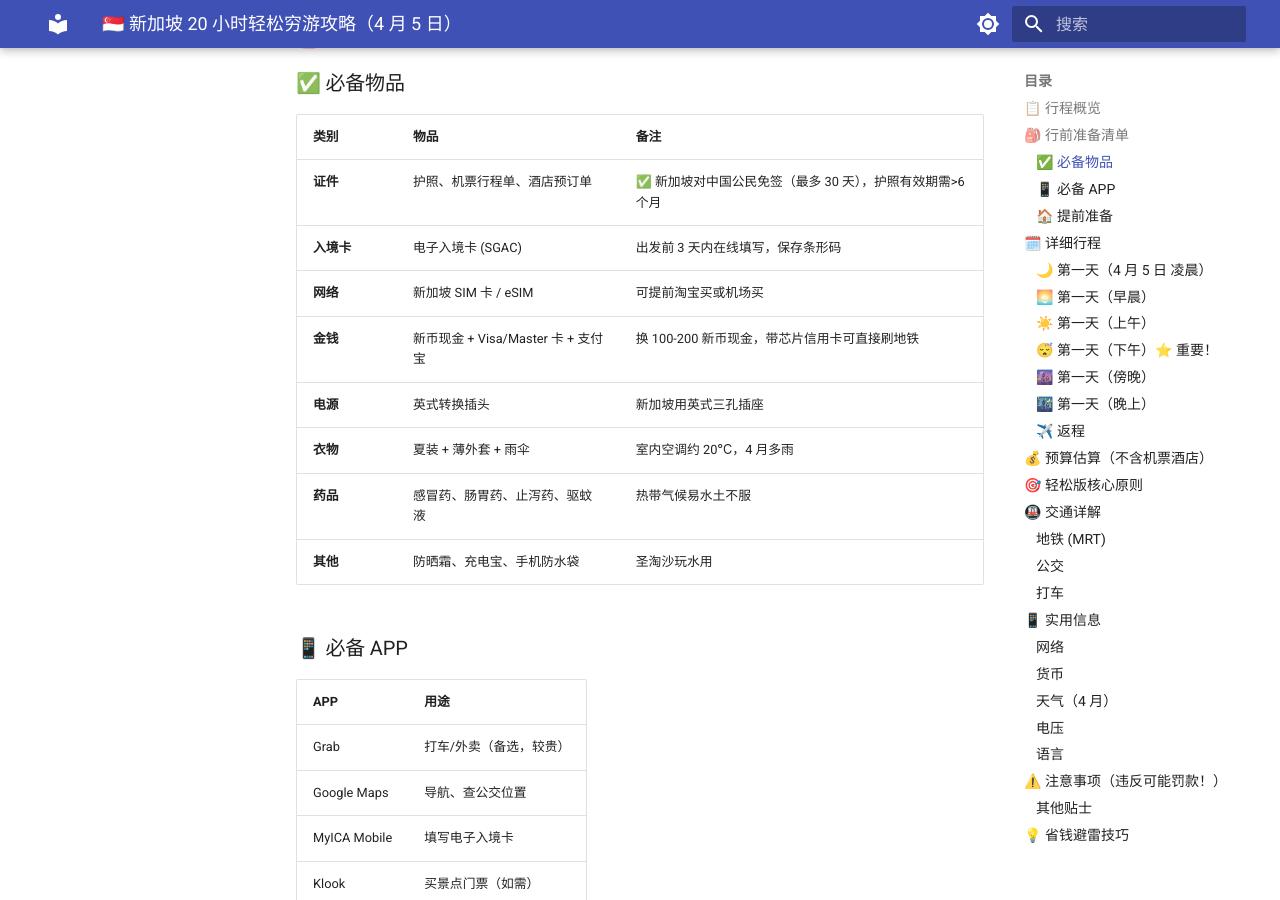
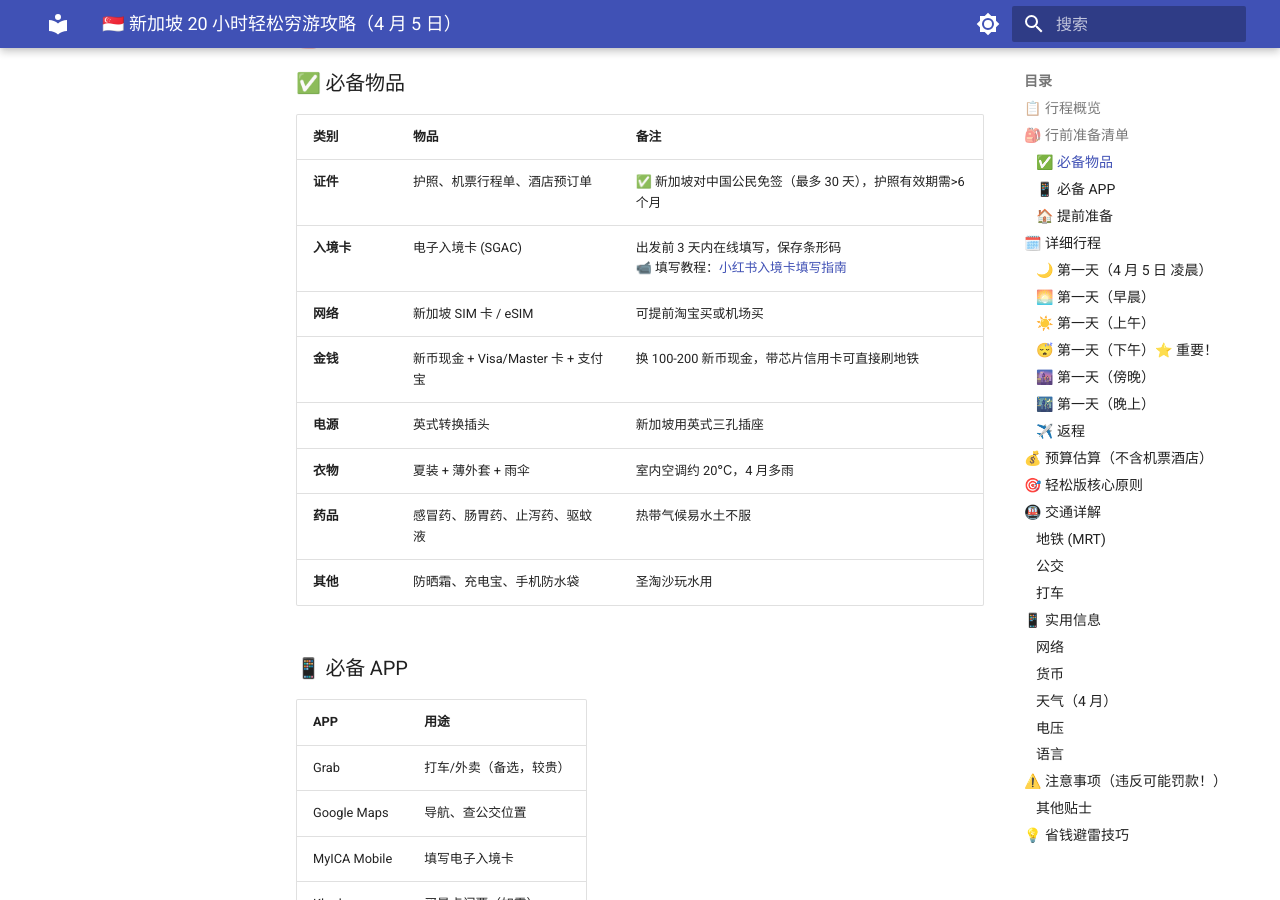
Before and after one commit to Alone0310haha/personal-knowledge-base, an MkDocs documentation site: the page built from docs/新加坡 20 小时轻松穷游攻略（4 月 5 日）.md, in a window 1280 px wide and 900 px high, scrolled down 709 px. Built offline with MkDocs 1.6.1 and Material for MkDocs 9.7.7, drawn with Linux system fonts in a browser that asks for light colours.

Commit message:
docs: 添加入境卡填写教程链接

```diff
--- a/docs/新加坡 20 小时轻松穷游攻略（4 月 5 日）.md
+++ b/docs/新加坡 20 小时轻松穷游攻略（4 月 5 日）.md
@@ -23,7 +23,7 @@
 | 类别 | 物品 | 备注 |
 |------|------|------|
 | **证件** | 护照、机票行程单、酒店预订单 | ✅ 新加坡对中国公民免签（最多 30 天），护照有效期需>6 个月 |
-| **入境卡** | 电子入境卡 (SGAC) | 出发前 3 天内在线填写，保存条形码 |
+| **入境卡** | 电子入境卡 (SGAC) | 出发前 3 天内在线填写，保存条形码<br>📹 填写教程：[小红书入境卡填写指南](https://www.xiaohongshu.com/explore/69a013e5000000001a02c9c6?xsec_token=ABqRoworDP0mwXICe2cdnv5gWIFaE0Yi0gNah0gGHZHwM=&xsec_source=pc_search&source=web_explore_feed) |
 | **网络** | 新加坡 SIM 卡 / eSIM | 可提前淘宝买或机场买 |
 | **金钱** | 新币现金 + Visa/Master 卡 + 支付宝 | 换 100-200 新币现金，带芯片信用卡可直接刷地铁 |
 | **电源** | 英式转换插头 | 新加坡用英式三孔插座 |
```
